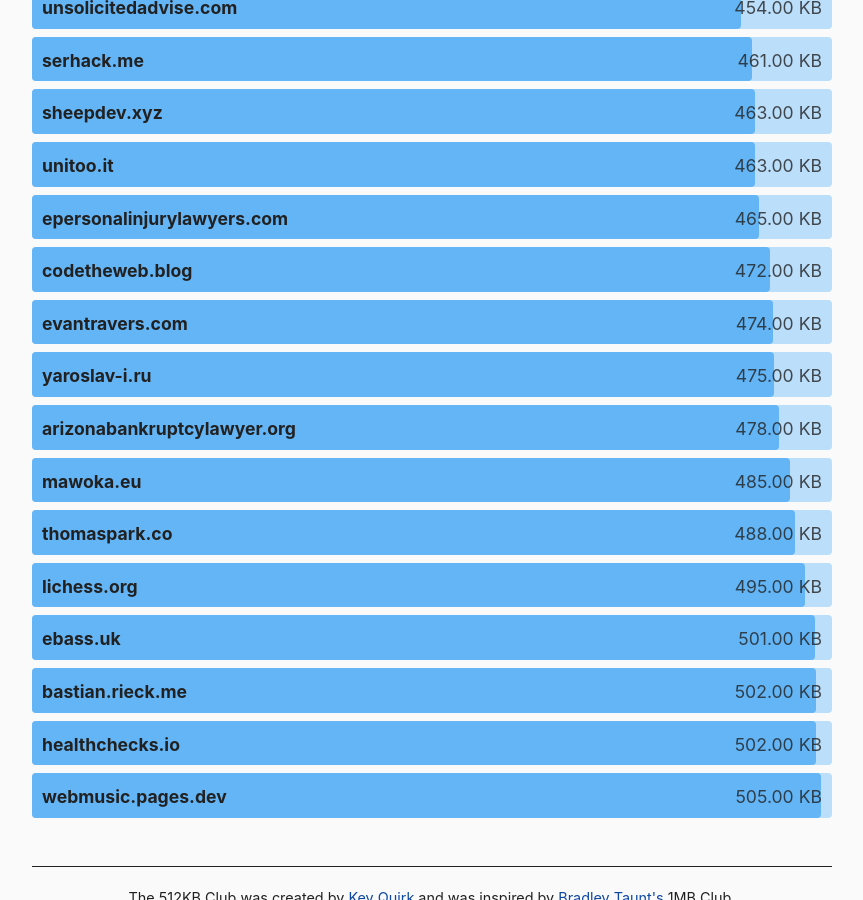
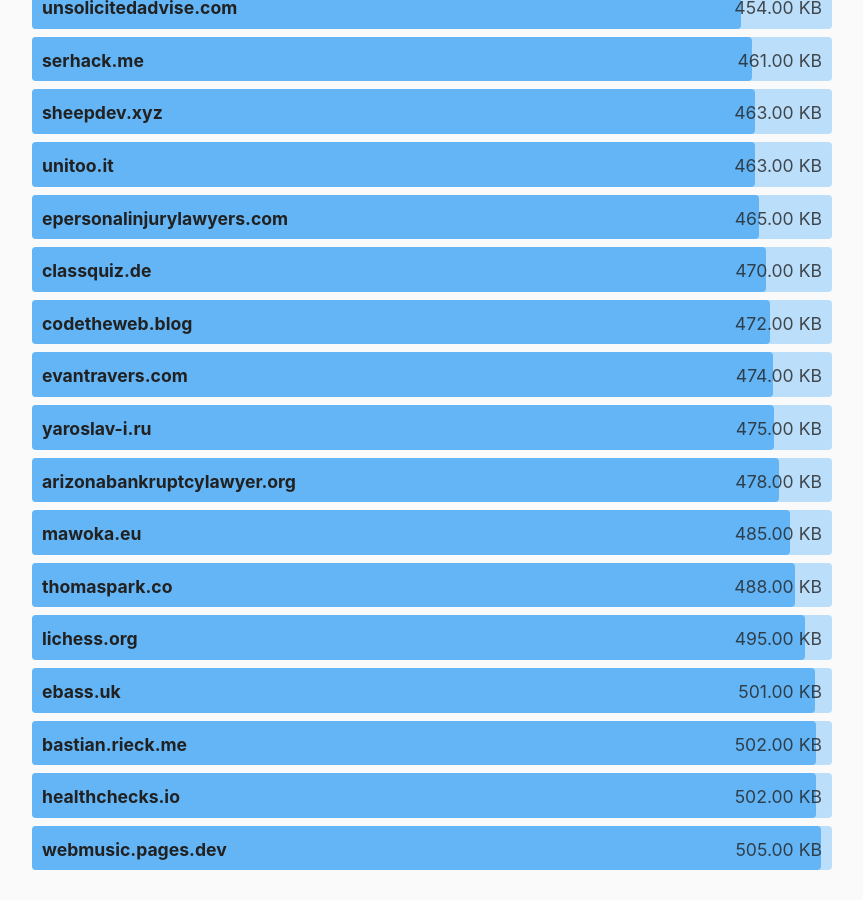
Before and after one commit to kevquirk/512kb.club, a Jekyll site: the page built from index.md, in a window 1280 px wide and 900 px high, scrolled down 28264 px. Shown: the whole window, without its empty margins (208-1071 px from the left). Built offline with Jekyll 4.4.1, drawn with Linux system fonts in a browser that asks for light colours.

Commit message:
Added classquiz.de

```diff
--- a/_data/sites.yml
+++ b/_data/sites.yml
@@ -518,6 +518,11 @@
   size: 22.9
   last_checked: 2022-04-26
 
+- domain: classquiz.de
+  url: https://classquiz.de/
+  size: 470
+  last_checked: 2022-09-17
+
 - domain: cleberg.io
   url: http://cleberg.io/
   size: 10.0
```
